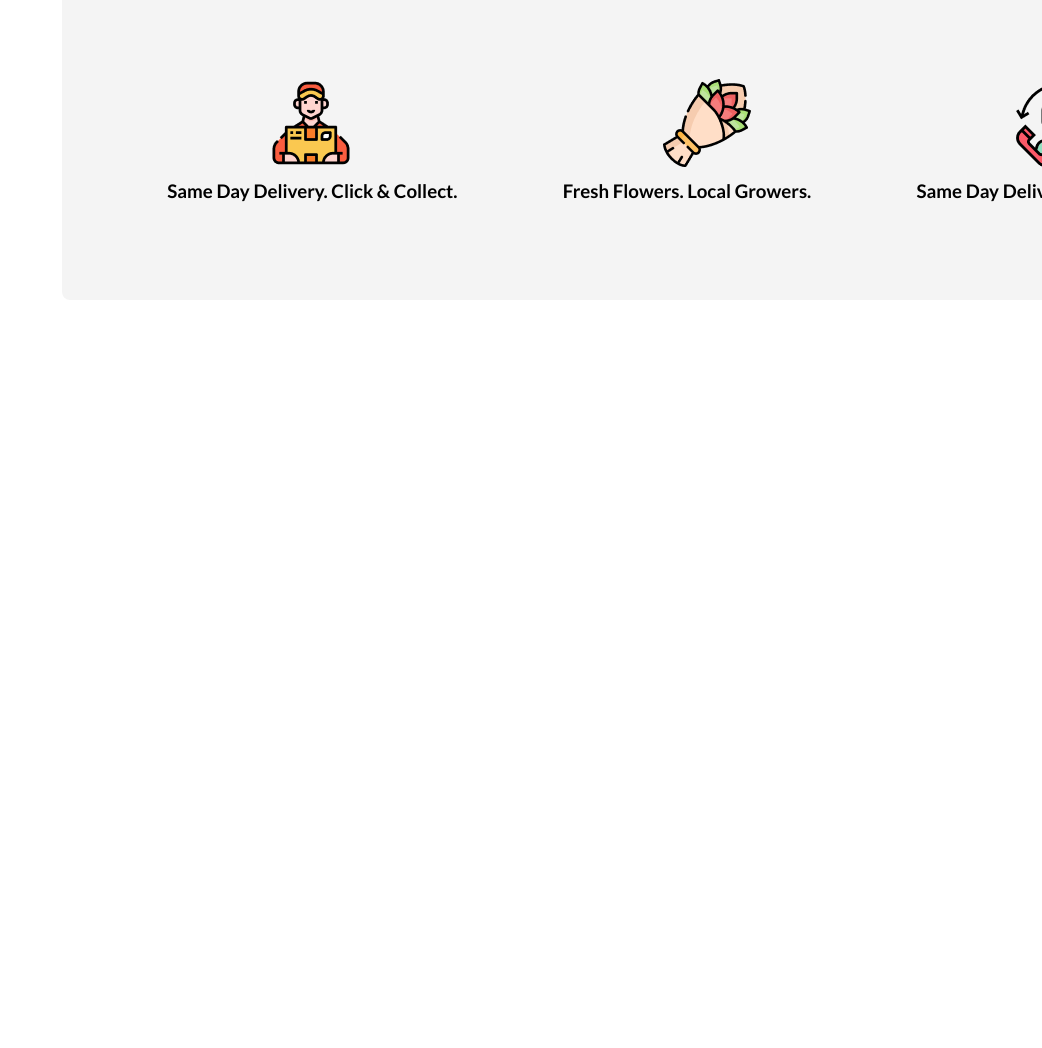
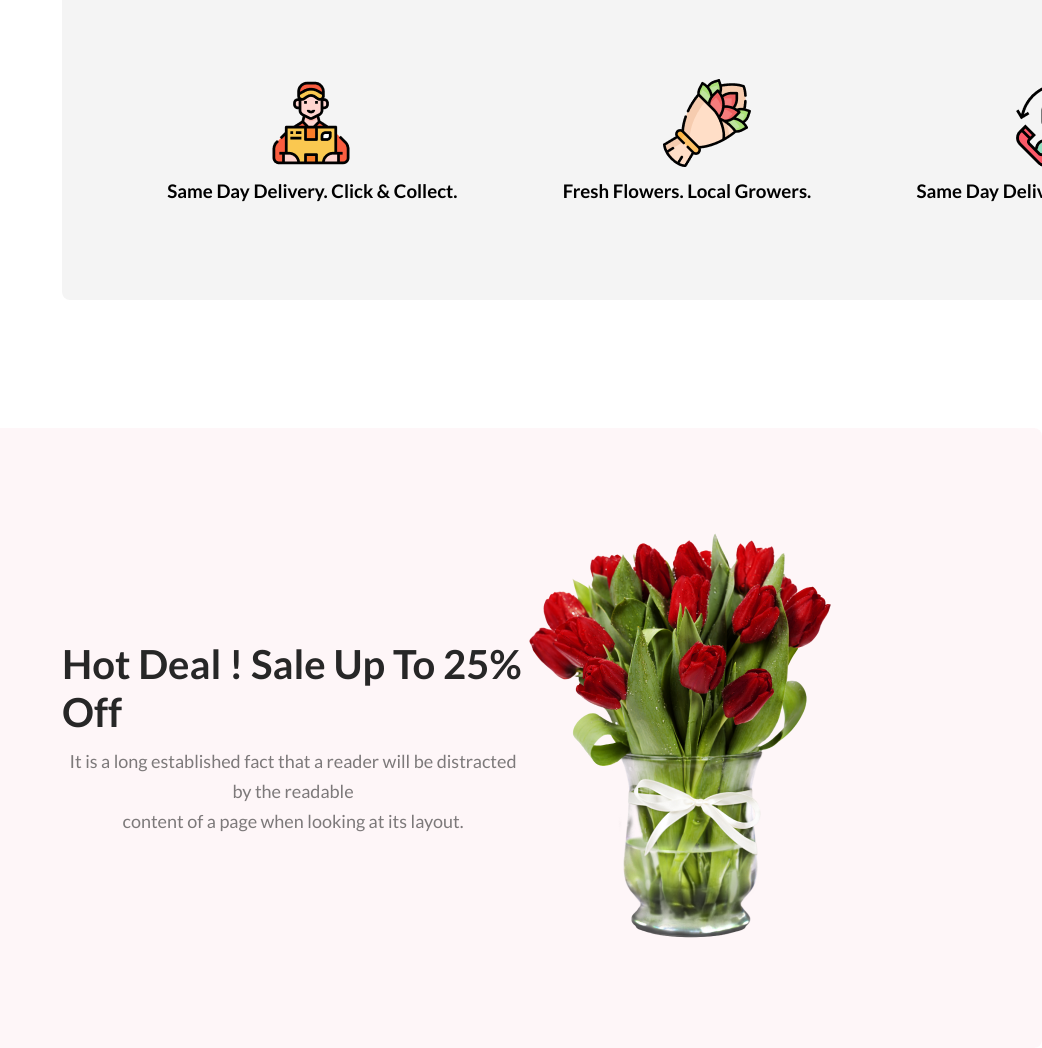
Before and after one commit to Tahsinmamun/flower-assignment, a plain HTML site: page index.html in a window 1280 px wide. Shown: the part 1880-2928 px from the top of the page, without its empty margins (238-1280 px from the left). Before the commit the page ends 2180 px from the top, so only its background shows below. Drawn offline with Linux system fonts and the light colour scheme.

Commit message:
completed hot deal part

```diff
--- a/index.html
+++ b/index.html
@@ -95,6 +95,19 @@
             </div>
         </div>
 
+        <!-- hot deal part -->
+        <div class="hot-deal">
+            <div class="hot-deal-item">
+                <h1 class="hot-deal-title">Hot Deal ! Sale Up To 25% Off</h1>
+                <p class="hot-deal-description">It is a long established fact that a reader will be distracted by the readable <br>content of a page when looking at its layout.</p>
+
+            </div>
+            <div class="hot-deal-img">
+                <img src="./images/pngwing 8.png" alt="" class="hot-deal-img-1">
+
+            </div>
+        </div>
+
 
     </main>
 
--- a/styles.css
+++ b/styles.css
@@ -211,3 +211,50 @@ j
     margin-top: 10px;
 
 }
+
+
+/* hot deal related styles */
+
+.hot-deal{
+    display: flex;
+    justify-content: space-around;
+    align-items: center;
+    border-radius: 8px;
+background: rgba(229, 84, 115, 0.05);
+height: 620px;
+margin-top: 128px;
+
+}
+
+.hot-deal-item{
+    margin-left: 300px;
+
+}
+.hot-deal-title{
+    color: #272727;
+font-family: Lato;
+font-size: 40px;
+font-style: normal;
+font-weight: 800;
+line-height: normal;
+}
+.hot-deal-description{
+    color: rgba(39, 39, 39, 0.60);
+text-align: center;
+font-family: Lato;
+font-size: 18px;
+font-style: normal;
+font-weight: 400;
+line-height: 30px;
+margin-top: 10px;
+}
+
+.hot-deal-img{
+
+}
+.hot-deal-img-1{
+    width: 318px;
+height: 420px;
+margin-right: 200px;
+
+}
```
